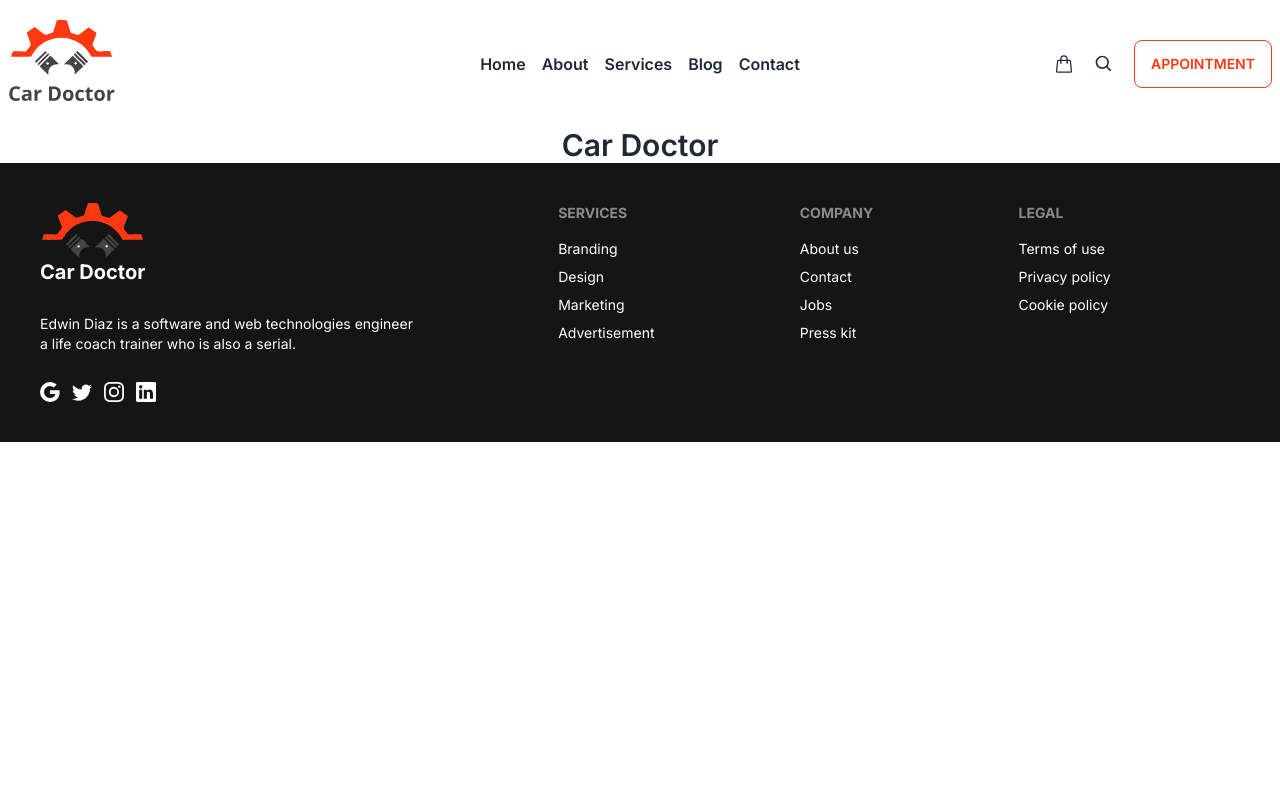
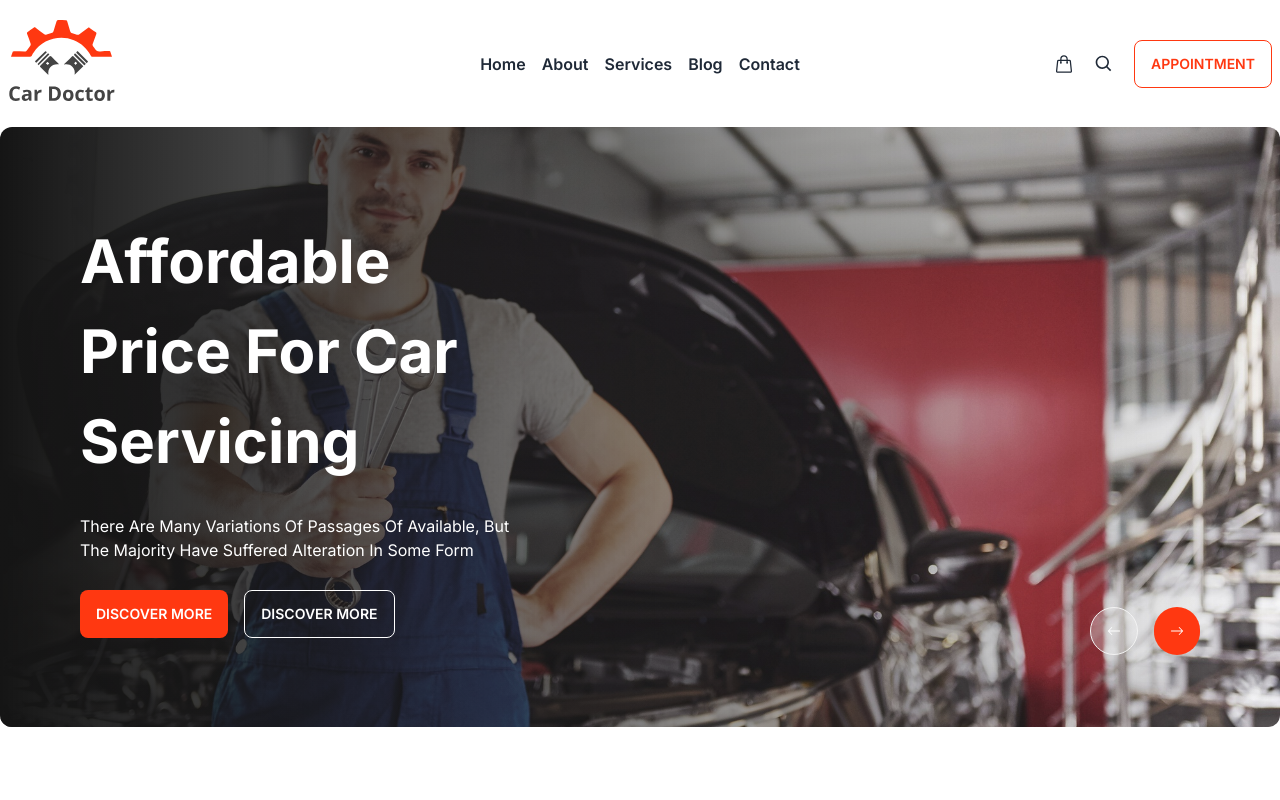
Before and after one commit to mashfikur/react-car-doctor, a React (Vite) app: page / in a window 1280 px wide. Shown: the top 800 px of the page. Built offline with nearby package versions, Linux system fonts and the light colour scheme.

Commit message:
homepage banner created and customized

```diff
--- a/index.html
+++ b/index.html
@@ -1,5 +1,5 @@
 <!doctype html>
-<html lang="en" data-theme="light" >
+<html lang="en" class="light" data-theme="light" >
   <head>
     <meta charset="UTF-8" />
     <link rel="icon" type="image/svg+xml" href="/vite.svg" />
--- a/package.json
+++ b/package.json
@@ -16,7 +16,8 @@
     "react-dom": "^18.2.0",
     "react-icons": "^4.11.0",
     "react-router-dom": "^6.17.0",
-    "sort-by": "^1.2.0"
+    "sort-by": "^1.2.0",
+    "swiper": "^10.3.1"
   },
   "devDependencies": {
     "@types/react": "^18.2.15",
--- /dev/null
+++ b/src/components/Home/Banner.jsx
@@ -0,0 +1,108 @@
+// Import Swiper React components
+import { Swiper, SwiperSlide } from "swiper/react";
+
+// Import Swiper styles
+import "swiper/css";
+import "swiper/css/navigation";
+import "swiper/css/pagination";
+
+// import required modules
+import { Navigation, Autoplay, A11y } from "swiper/modules";
+
+// importing slider
+import slide1 from "../../assets/images/banner/1.jpg";
+import slide2 from "../../assets/images/banner/2.jpg";
+import slide3 from "../../assets/images/banner/3.jpg";
+import slide4 from "../../assets/images/banner/4.jpg";
+import slide5 from "../../assets/images/banner/5.jpg";
+import slide6 from "../../assets/images/banner/6.jpg";
+import SwiperNavButton from "../SwiperNavButton";
+
+const Banner = () => {
+  return (
+    <div className="mb-20">
+      <div className="relative rounded-xl w-full h-[37.5rem]  mx-auto ">
+        <div className="rounded-xl">
+          <Swiper
+            spaceBetween={30}
+            centeredSlides={true}
+            // autoplay={{
+            //   delay: 2500,
+            //   disableOnInteraction: false,
+            // }}
+            navigation={false}
+            modules={[Navigation, Autoplay, A11y]}
+            className="mySwiper"
+          >
+            <SwiperSlide>
+              <img
+                className="w-[100%] rounded-xl object-cover max-h-[37.5rem] mx-auto"
+                src={slide1}
+                alt=""
+              />
+            </SwiperSlide>
+            <SwiperSlide>
+              <img
+                className="w-[100%] rounded-xl object-cover max-h-[37.5rem] mx-auto"
+                src={slide2}
+                alt=""
+              />
+            </SwiperSlide>
+            <SwiperSlide>
+              <img
+                className="w-[100%] rounded-xl object-cover max-h-[37.5rem] mx-auto"
+                src={slide3}
+                alt=""
+              />
+            </SwiperSlide>
+            <SwiperSlide>
+              <img
+                className="w-[100%] rounded-xl object-cover max-h-[37.5rem] mx-auto"
+                src={slide4}
+                alt=""
+              />
+            </SwiperSlide>
+            <SwiperSlide>
+              <img
+                className="w-[100%] rounded-xl object-cover max-h-[37.5rem] mx-auto"
+                src={slide5}
+                alt=""
+              />
+            </SwiperSlide>
+            <SwiperSlide>
+              <img
+                className="w-[100%] rounded-xl object-cover max-h-[37.5rem] mx-auto"
+                src={slide6}
+                alt=""
+              />
+            </SwiperSlide>
+
+            {/* slider text  */}
+
+            <div className="absolute rounded-xl bg-gradient-to-r from-[#151515]  w-full h-full text-white top-0 flex pl-20 flex-col items-start justify-center left-0 z-10 transform space-y-7 ">
+              <h3 className="text-[3.75rem] leading-normal font-bold ">
+                Affordable <br /> Price For Car <br /> Servicing
+              </h3>
+              <p className="text-start font-normal capitalize">
+                There are many variations of passages of available, but <br />{" "}
+                the majority have suffered alteration in some form
+              </p>
+              <div className="flex gap-4">
+                <button className="btn bg-[#FF3811] border-none hover:bg-[#FF3811] text-white">
+                  Discover More
+                </button>
+                <button className="btn btn-outline text-white ">
+                  Discover More
+                </button>
+              </div>
+            </div>
+            {/* slider button */}
+            <SwiperNavButton></SwiperNavButton>
+          </Swiper>
+        </div>
+      </div>
+    </div>
+  );
+};
+
+export default Banner;
--- /dev/null
+++ b/src/components/SwiperNavButton.jsx
@@ -0,0 +1,26 @@
+import { useSwiper } from "swiper/react";
+// react icons
+import { BsArrowRight, BsArrowLeft } from "react-icons/bs";
+
+const SwiperNavButton = () => {
+  const swiper = useSwiper();
+
+  return (
+    <div className="absolute z-50 top-[80%] right-20 flex gap-4 ">
+      <button
+        onClick={() => swiper.slidePrev()}
+        className="btn rounded-full bg-opacity-30 text-white hover:bg-[rgba(255, 255, 255, 0.20)] hover:text-black "
+      >
+        <BsArrowLeft className=""></BsArrowLeft>
+      </button>
+      <button
+        onClick={() => swiper.slideNext()}
+        className="btn rounded-full bg-[#FF3811] hover:bg-[#FF3811] border-none text-white"
+      >
+        <BsArrowRight className=""></BsArrowRight>
+      </button>
+    </div>
+  );
+};
+
+export default SwiperNavButton;
--- a/src/layout/Layout.jsx
+++ b/src/layout/Layout.jsx
@@ -6,7 +6,9 @@ const Layout = () => {
   return (
     <div>
       <Navbar></Navbar>
-      <Outlet></Outlet>
+      <div className="container mx-auto">
+        <Outlet></Outlet>
+      </div>
       <Footer></Footer>
     </div>
   );
--- a/src/pages/Home.jsx
+++ b/src/pages/Home.jsx
@@ -1,11 +1,13 @@
-
+import Banner from "../components/Home/Banner";
 
 const Home = () => {
-    return (
-        <div>
-           <h1 className="text-center font-semibold text-3xl">Car Doctor</h1>
-        </div>
-    );
+  return (
+    <div>
+      <div>
+        <Banner></Banner>
+      </div>
+    </div>
+  );
 };
 
 export default Home;
--- a/src/shared/Footer.jsx
+++ b/src/shared/Footer.jsx
@@ -9,7 +9,7 @@ const Footer = () => {
       <div className="container mx-auto">
         <footer className="footer p-10 text-white">
           <aside className="space-y-5">
-            <div className="flex flex-col items-center">
+            <div className="flex flex-col items-center  ">
               <img className="" src={footerLogo} alt="" />
               <h3 className="font-bold text-xl">Car Doctor</h3>
             </div>
--- a/src/shared/Navbar.jsx
+++ b/src/shared/Navbar.jsx
@@ -1,7 +1,7 @@
 import { HiOutlineShoppingBag } from "react-icons/hi2";
 import { BiSearch } from "react-icons/bi";
 import navLogo from "../assets/logo.svg";
-import { NavLink } from "react-router-dom";
+import { Link, NavLink } from "react-router-dom";
 
 const Navbar = () => {
   const navLink = (
@@ -43,7 +43,9 @@ const Navbar = () => {
             </ul>
           </div>
           <div>
-            <img src={navLogo} alt="" />
+            <Link to={"/"}>
+              <img src={navLogo} alt="" />
+            </Link>
           </div>
         </div>
         <div className="navbar-center hidden lg:flex">
--- a/tailwind.config.js
+++ b/tailwind.config.js
@@ -1,5 +1,6 @@
 /** @type {import('tailwindcss').Config} */
 export default {
+  darkMode:"class",
   content: [
     "./index.html",
     "./src/**/*.{js,ts,jsx,tsx}",
```
Also changed, not shown: 1 other file (tests, documents, lock files or other folders).
